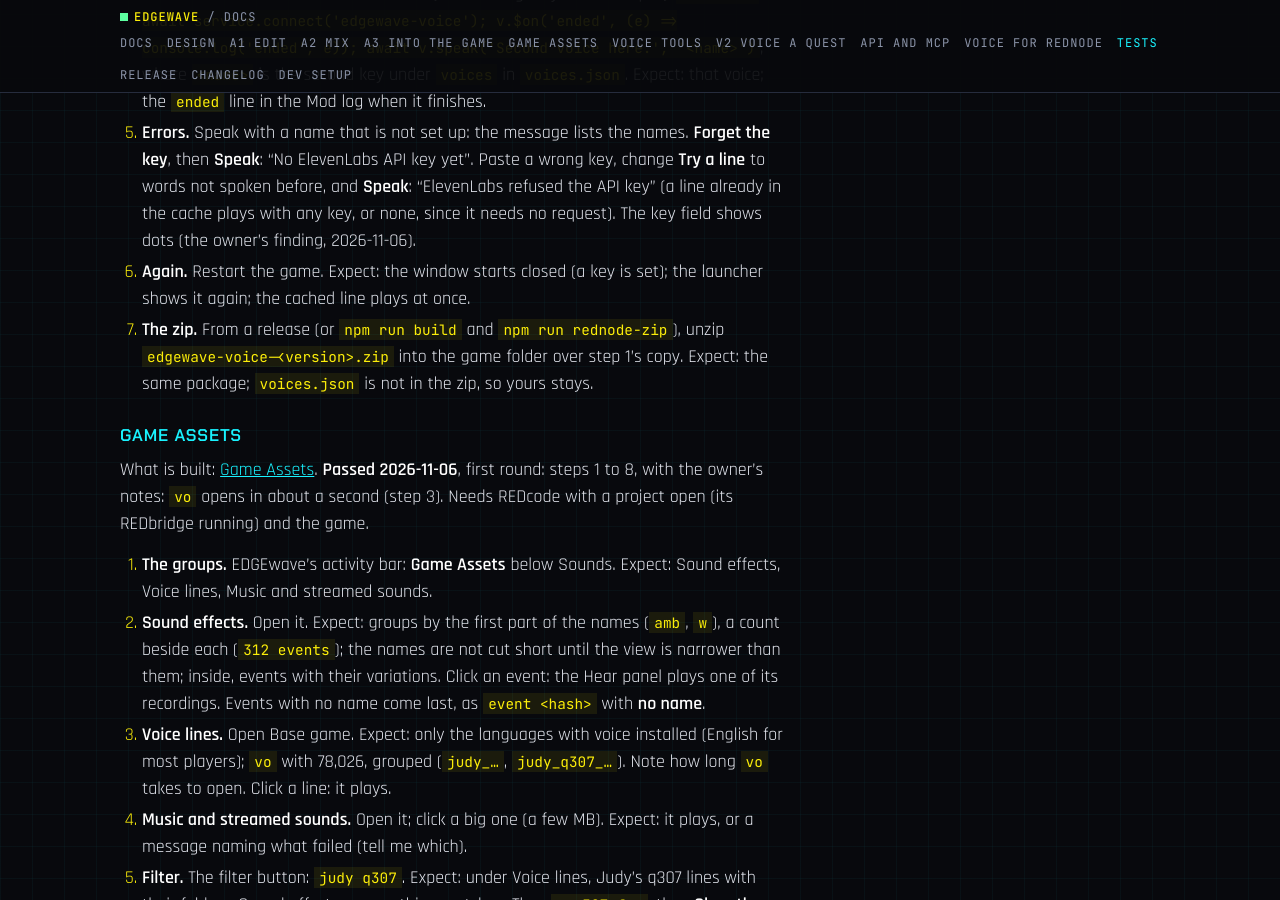
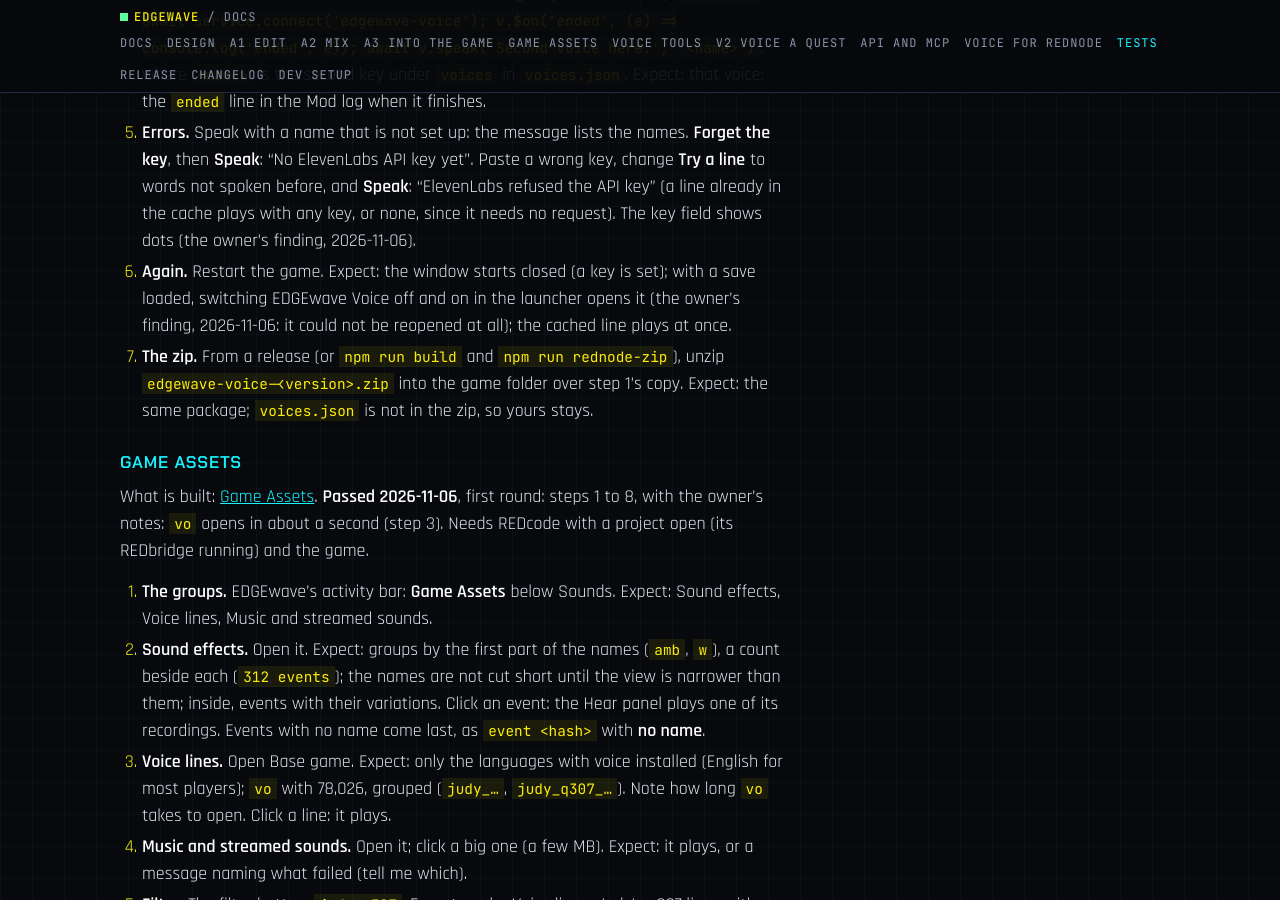
Before and after one commit to Edgemodders/EDGEwave, a Jekyll site: the page built from docs/testing.md, in a window 1280 px wide and 900 px high, scrolled down 20210 px. Built offline with Jekyll 4.4.1, drawn with Linux system fonts in a browser that asks for light colours; our own code applies the rules of GitHub Pages for plain Markdown files.

Commit message:
EDGEwave Voice: its window can be opened with a key set
It closed at every start with a key, and the launcher's switch only restarts the
package, so a player could not reach the window to change the key.

Co-Authored-By: Claude Opus 5.5 <noreply@anthropic.com>

```diff
--- a/docs/testing.md
+++ b/docs/testing.md
@@ -311,7 +311,7 @@ Checked by script on 2026-10-27, no game: REDnode's own describer (`node package
 3. **Try a line.** **Speak**. Expect: the line in the default voice within a few seconds, on the Dialogue slider (pause menu > Settings > Sound > Dialogue volume, turned down: it follows once the menus are closed). Speak it again: at once, "from the cache". Tell me how long the first took.
 4. **From another mod.** In a small test mod (the Mod log only shows output): `const v = await service.connect('edgewave-voice'); v.$on('ended', (e) => console.log('ended', e)); await v.speak('Second voice here.', '<name>')`, where `<name>` is the second key under `voices` in `voices.json`. Expect: that voice; the `ended` line in the Mod log when it finishes.
 5. **Errors.** Speak with a name that is not set up: the message lists the names. **Forget the key**, then **Speak**: "No ElevenLabs API key yet". Paste a wrong key, change **Try a line** to words not spoken before, and **Speak**: "ElevenLabs refused the API key" (a line already in the cache plays with any key, or none, since it needs no request). The key field shows dots (the owner's finding, 2026-11-06).
-6. **Again.** Restart the game. Expect: the window starts closed (a key is set); the launcher shows it again; the cached line plays at once.
+6. **Again.** Restart the game. Expect: the window starts closed (a key is set); with a save loaded, switching EDGEwave Voice off and on in the launcher opens it (the owner's finding, 2026-11-06: it could not be reopened at all); the cached line plays at once.
 7. **The zip.** From a release (or `npm run build` and `npm run rednode-zip`), unzip `edgewave-voice-<version>.zip` into the game folder over step 1's copy. Expect: the same package; `voices.json` is not in the zip, so yours stays.
 
 ### Game Assets
```
Also changed, not shown: docs/rednode-voice.md (+1 -1 lines), rednode/edgewave-voice/mod.mjs (+5 -3 lines).
